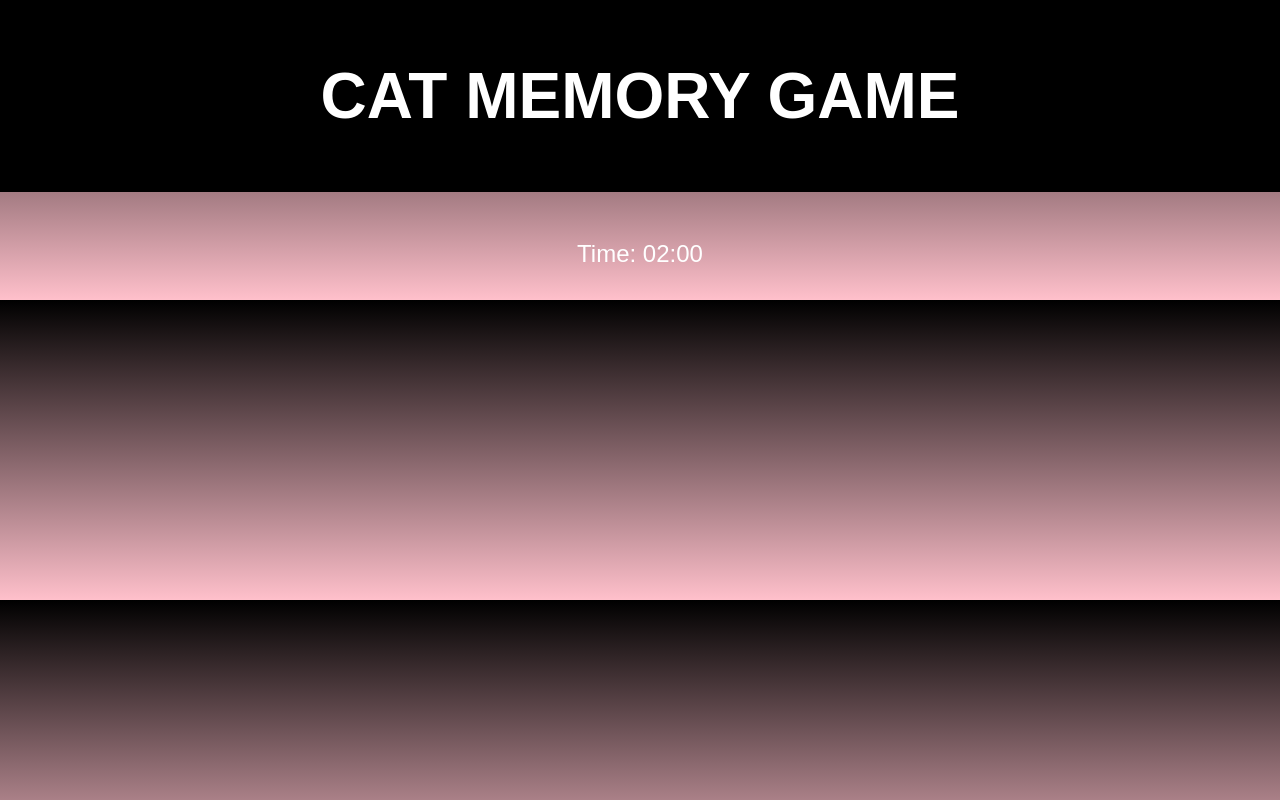
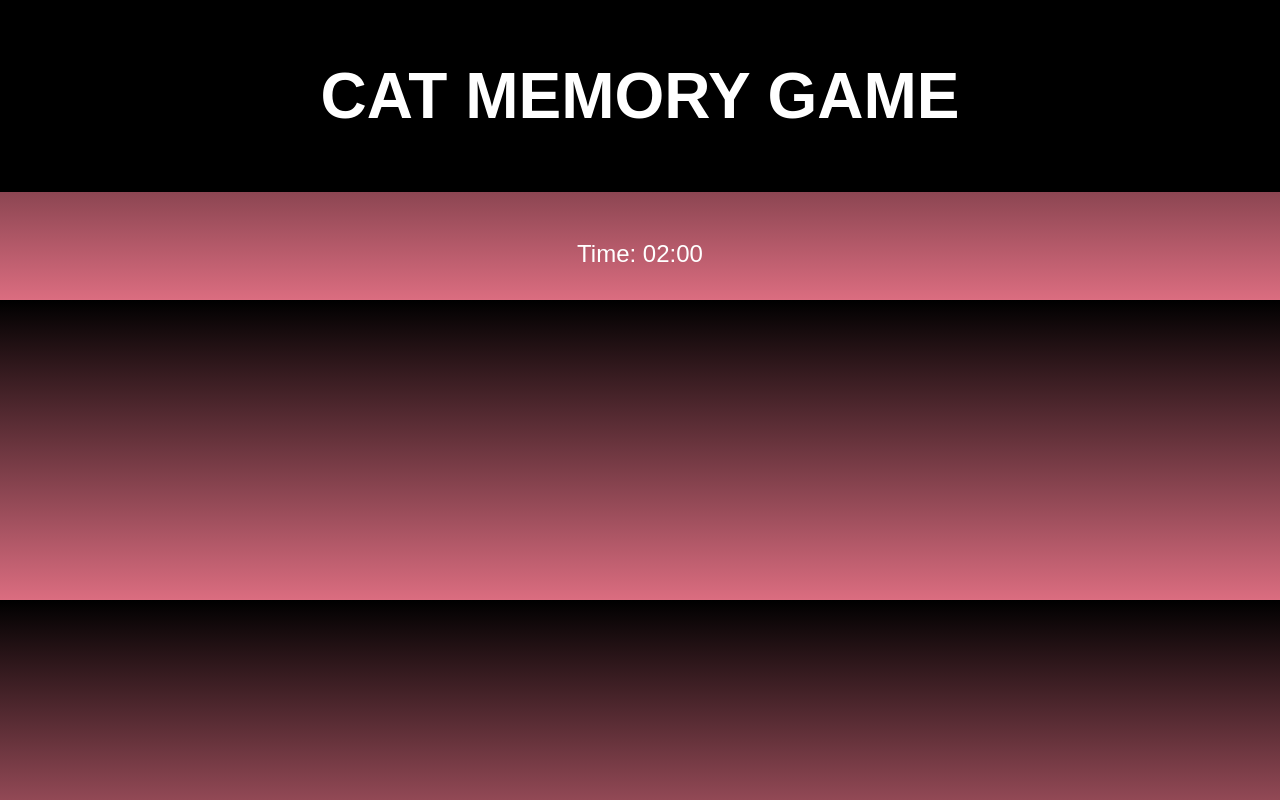
Before and after one commit to November2025/capproject, a plain HTML site: page index.html in a window 1280 px wide. Drawn offline with Linux system fonts and the light colour scheme; no server answers.

Commit message:
modified

```diff
--- a/styles.css
+++ b/styles.css
@@ -1,7 +1,7 @@
 body {
     margin: 0;
     padding: 0;
-    background: linear-gradient(to bottom, black, pink);
+    background: linear-gradient(to bottom, black, rgb(219, 109, 128));
     font-family: Arial, sans-serif;
     color: white;
 }
```
